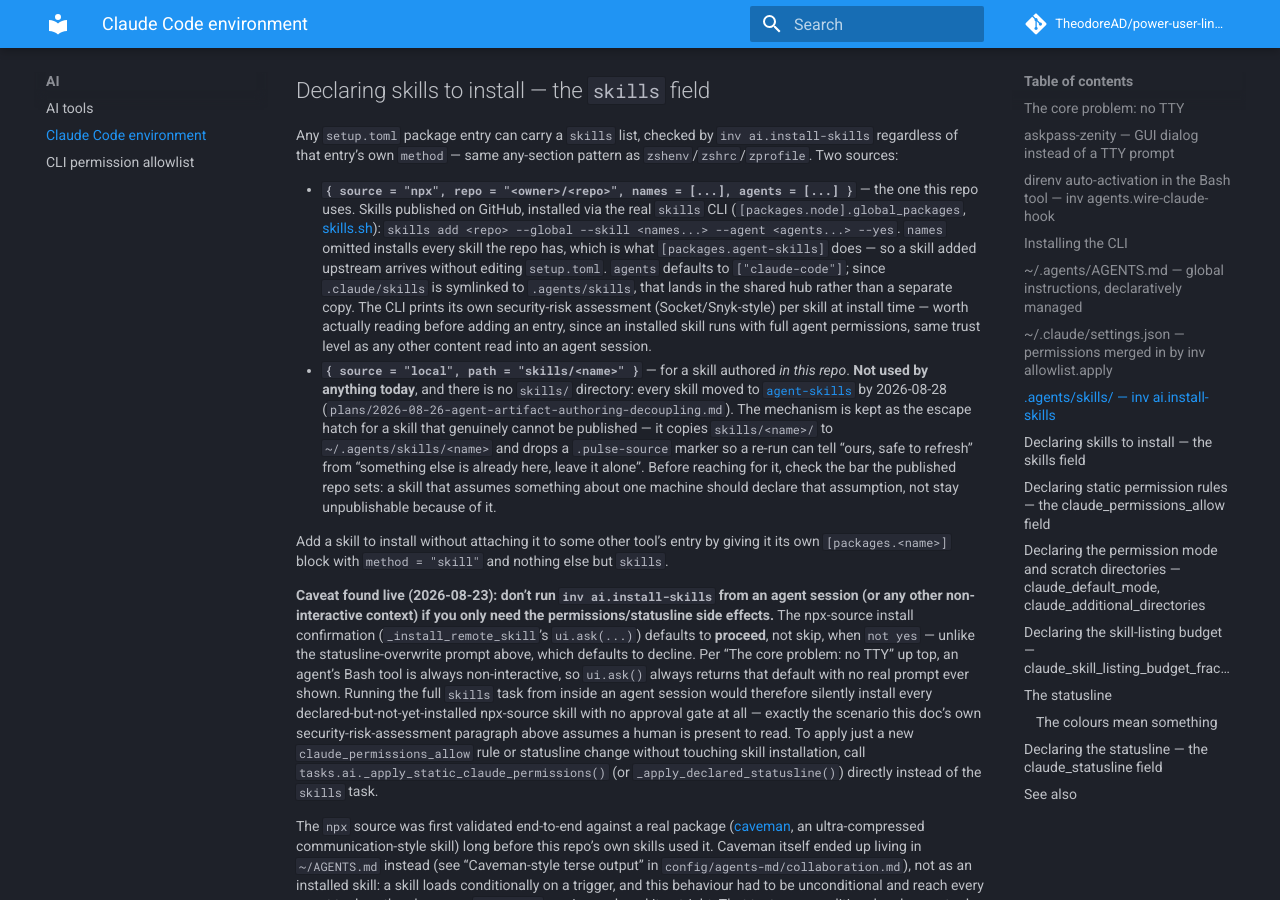
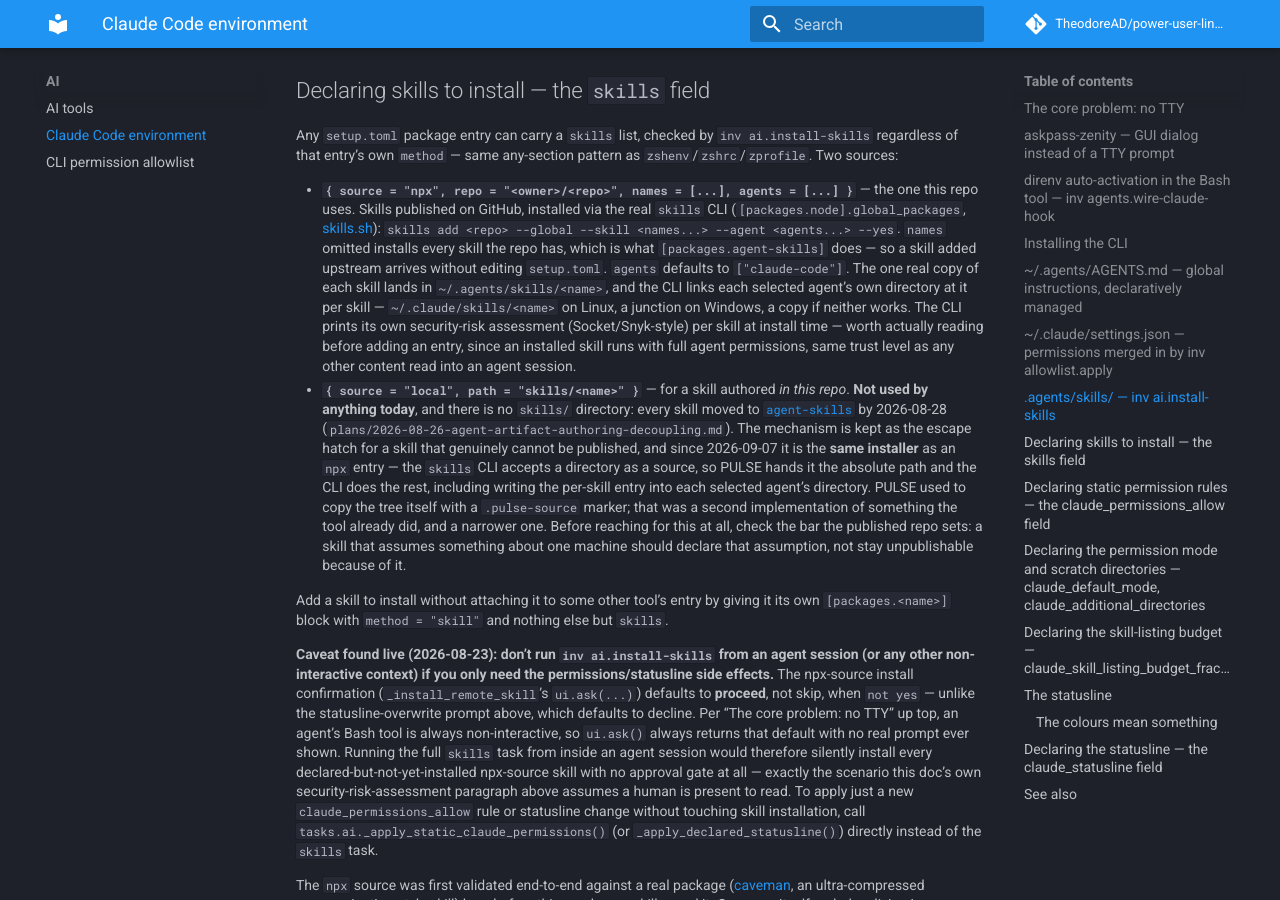
Before and after one commit to TheodoreAD/power-user-linux-setup, an MkDocs documentation site: the page built from docs/claude-code.md, in a window 1280 px wide and 900 px high, scrolled down 4176 px. Built offline with MkDocs 1.6.1 and Material for MkDocs 9.7.7, drawn with Linux system fonts in a browser that asks for light colours; comment, search, counter and statistics services are not loaded.

Commit message:
docs: source = local is now the same installer, handed a directory
Follows the copier's deletion across the three places that described it: the
setup.toml field reference, this repo's AGENTS.md, and docs/claude-code.md.
Each now says the CLI installs both sources and that the declared path is
resolved to an absolute one before it is passed, with the reason - a bare
skills/foo is GitHub shorthand to that CLI, not a directory.

Also fixes a line the symlink removal left stale: the npx section still
claimed .claude/skills is symlinked to .agents/skills. It now describes what
actually happens - one real copy under agents/skills, and a per-skill link
into each selected agent's directory, a junction on Windows and a copy where
neither works.

Co-Authored-By: Claude Opus 5 (1M context) <noreply@anthropic.com>

```diff
--- a/docs/claude-code.md
+++ b/docs/claude-code.md
@@ -228,20 +228,24 @@ Two sources:
   (`[packages.node].global_packages`, [skills.sh](https://skills.sh)):
   `skills add <repo> --global --skill <names...> --agent <agents...> --yes`. `names` omitted
   installs every skill the repo has, which is what `[packages.agent-skills]` does — so a skill added
-  upstream arrives without editing `setup.toml`. `agents` defaults to `["claude-code"]`; since
-  `.claude/skills` is symlinked to `.agents/skills`, that lands in the shared hub rather than a
-  separate copy. The CLI prints its own security-risk assessment (Socket/Snyk-style) per skill at
-  install time — worth actually reading before adding an entry, since an installed skill runs with
-  full agent permissions, same trust level as any other content read into an agent session.
+  upstream arrives without editing `setup.toml`. `agents` defaults to `["claude-code"]`. The one
+  real copy of each skill lands in `~/.agents/skills/<name>`, and the CLI links each selected
+  agent's own directory at it per skill — `~/.claude/skills/<name>` on Linux, a junction on Windows,
+  a copy if neither works. The CLI prints its own security-risk assessment (Socket/Snyk-style) per
+  skill at install time — worth actually reading before adding an entry, since an installed skill
+  runs with full agent permissions, same trust level as any other content read into an agent
+  session.
 - **`{ source = "local", path = "skills/<name>" }`** — for a skill authored _in this repo_. **Not
   used by anything today**, and there is no `skills/` directory: every skill moved to
   [`agent-skills`](https://github.com/TheodoreAD/agent-skills) by 2026-08-28
   (`plans/2026-08-26-agent-artifact-authoring-decoupling.md`). The mechanism is kept as the escape
-  hatch for a skill that genuinely cannot be published — it copies `skills/<name>/` to
-  `~/.agents/skills/<name>` and drops a `.pulse-source` marker so a re-run can tell "ours, safe to
-  refresh" from "something else is already here, leave it alone". Before reaching for it, check the
-  bar the published repo sets: a skill that assumes something about one machine should declare that
-  assumption, not stay unpublishable because of it.
+  hatch for a skill that genuinely cannot be published, and since 2026-09-07 it is the **same
+  installer** as an `npx` entry — the `skills` CLI accepts a directory as a source, so PULSE hands
+  it the absolute path and the CLI does the rest, including writing the per-skill entry into each
+  selected agent's directory. PULSE used to copy the tree itself with a `.pulse-source` marker; that
+  was a second implementation of something the tool already did, and a narrower one. Before reaching
+  for this at all, check the bar the published repo sets: a skill that assumes something about one
+  machine should declare that assumption, not stay unpublishable because of it.
 
 Add a skill to install without attaching it to some other tool's entry by giving it its own
 `[packages.<name>]` block with `method = "skill"` and nothing else but `skills`.
```
Also changed, not shown: AGENTS.md (+3 -1 lines), setup.toml (+12 -7 lines).
